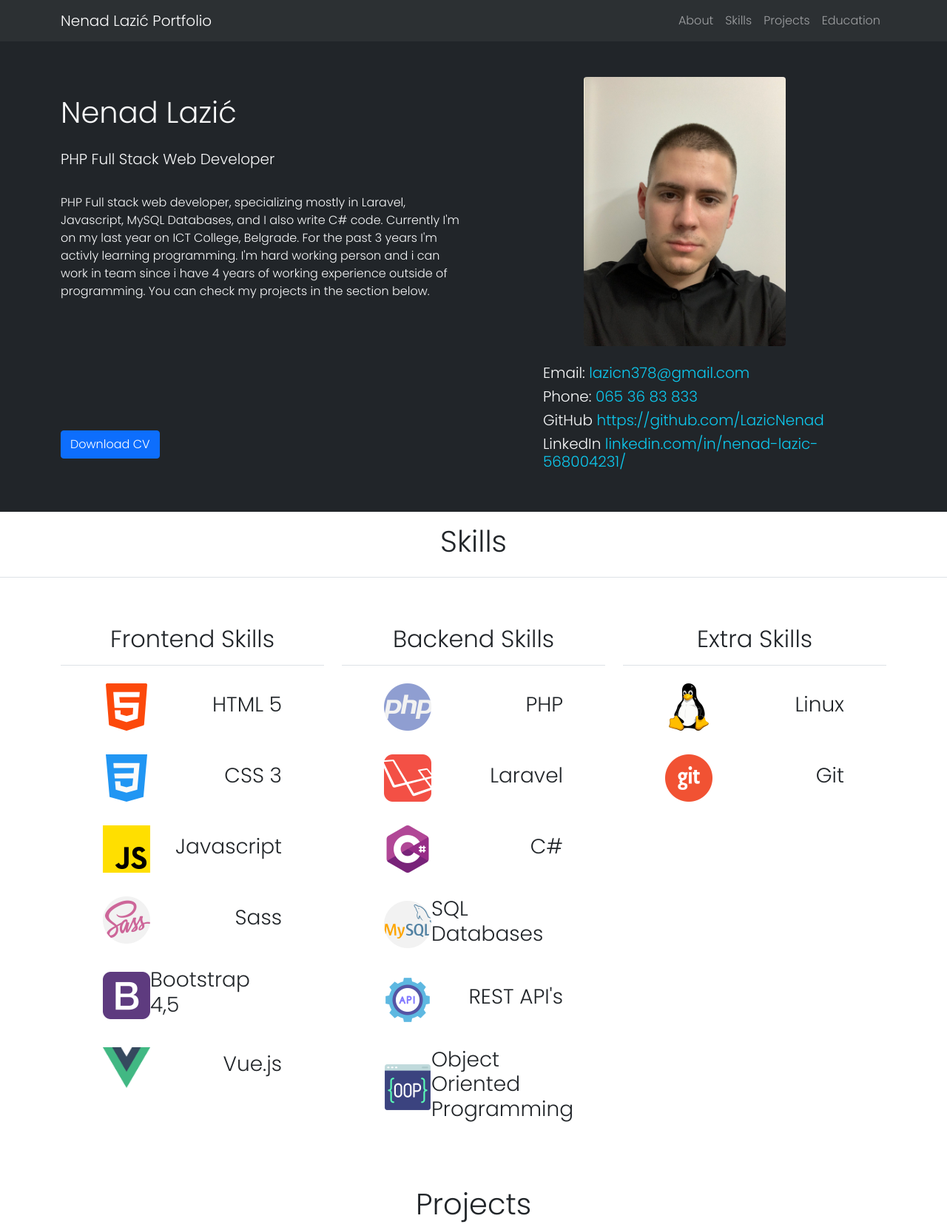
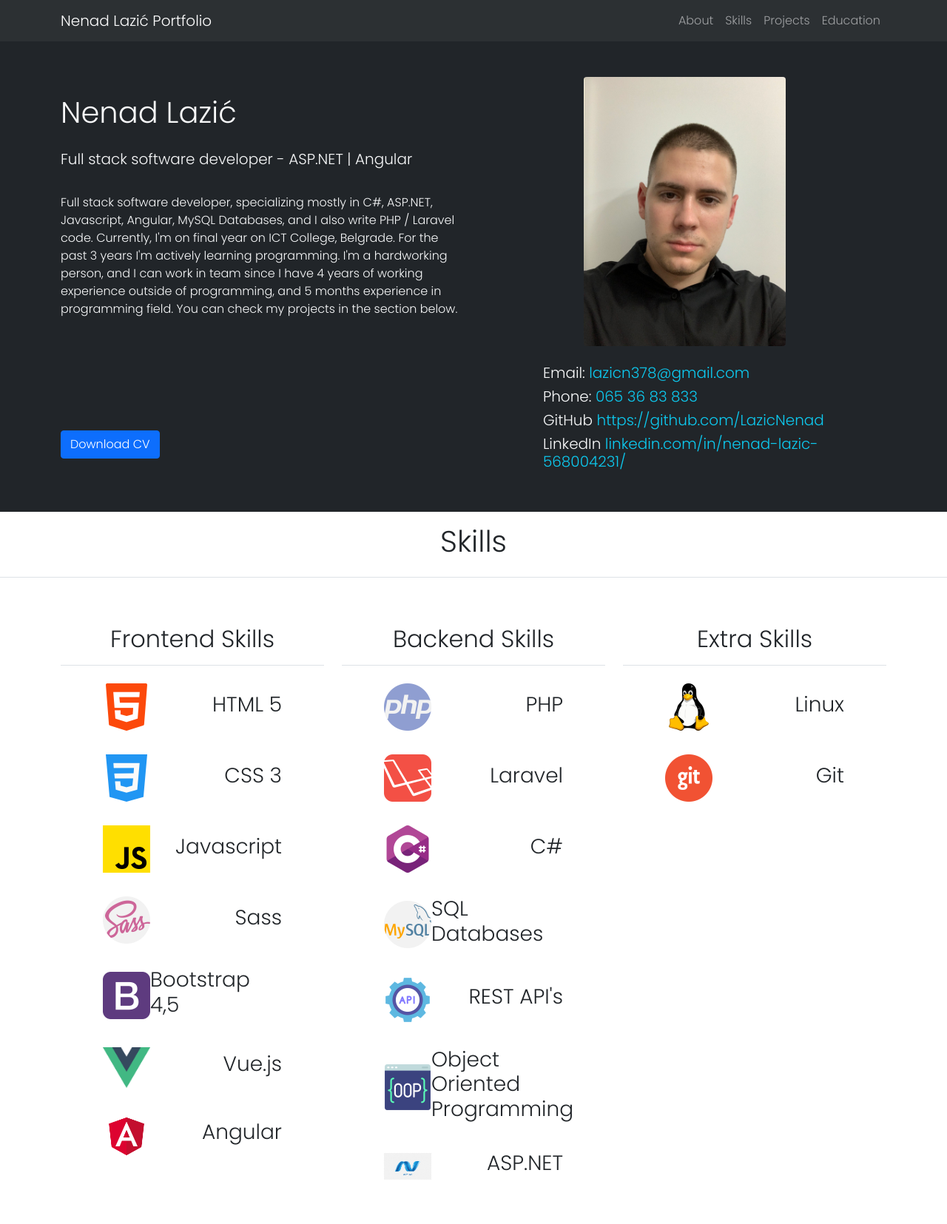
Before and after one commit to LazicNenad/portfolio-website, a plain HTML site: page index.html in a window 1280 px wide. Shown: the top 1655 px of the page at 74% size. Drawn offline with nearby package versions, Linux system fonts and the light colour scheme.

Commit message:
cv updated

```diff
--- a/assets/data/projects.json
+++ b/assets/data/projects.json
@@ -21,6 +21,23 @@
 
    {
       "id": 2,
+      "title": "PerfumeShop API",
+      "image": "../api_project.png",
+      "technologies": [
+         "C#",
+         "ASP.NET Core",
+         "Entity Framework",
+         "Fluent Validation - NuGet Package",
+         "JWT Authorization",
+         ""
+      ],
+      "description": "An API created using Hexagonal architecture or Onion architecture where our main entities doesnt depend on anything. The whole project contains 5 layers. API, Application, Implementation, DataAccess, Domain. Various design patterns were used, for example CQRS Design pattern, SOLID principles, Builder design pattern, and also programming was to an interface not on an implementation. SQL Server was used as a database for this purpose. Code first approach was used using migrations and EntityFrameworkCore with all configurations for database. I also designed whole database structure and relations between entities. ",
+      "linkProject": "https://github.com/LazicNenad/PerfumeShop",
+      "linkGithub": "https://github.com/LazicNenad/PerfumeShop"
+   },
+
+   {
+      "id": 3,
       "title": "Shoe Shop",
       "image": "shoeshop.png",
       "technologies": [
@@ -37,7 +54,7 @@
    },
 
    {
-      "id": 3,
+      "id": 4,
       "title": "Apple Shop",
       "image": "appleshop.png",
       "technologies": [
@@ -56,7 +73,7 @@
    },
 
    {
-      "id": 4,
+      "id": 5,
       "title": "Hotel Pegaz",
       "image": "hotelpreview.png",
       "technologies": [
@@ -74,7 +91,7 @@
    },
 
    {
-      "id": 5,
+      "id": 6,
       "title": "Netflix Landing Page Clone",
       "image": "netflixclone.png",
       "technologies": ["Javascript", "HTML 5", "CSS 3"],
@@ -84,7 +101,7 @@
    },
 
    {
-      "id": 6,
+      "id": 7,
       "title": "OOP and Procedural BookList",
       "image": "booklist.png",
       "technologies": [
@@ -98,7 +115,7 @@
    },
 
    {
-      "id": 7,
+      "id": 8,
       "title": "Number Guesser JS",
       "image": "numberguesser.png",
       "technologies": ["HTML 5", "CSS 3", "Javascript"],
@@ -108,7 +125,7 @@
    },
 
    {
-      "id": 8,
+      "id": 9,
       "title": "weHost static website",
       "image": "wehost.png",
       "technologies": ["HTML 5", "CSS 3"],
@@ -118,7 +135,7 @@
    },
 
    {
-      "id": 9,
+      "id": 10,
       "title": "Central Pancevo",
       "image": "centralpancevo.png",
       "technologies": ["HTML 5", "CSS 3"],
--- a/assets/data/skills.json
+++ b/assets/data/skills.json
@@ -95,5 +95,17 @@
       "name": "Git",
       "imagePath": "git.png",
       "category": "extra"
+   },
+   {
+      "id": 15,
+      "name": "ASP.NET",
+      "imagePath": "asp.png",
+      "category": "back"
+   },
+   {
+      "id": 16,
+      "name": "Angular",
+      "imagePath": "angular.png",
+      "category": "front"
    }
 ]
--- a/index.html
+++ b/index.html
@@ -80,16 +80,16 @@
                   class="col-lg-6 col-sm-12 text-lg-start text-sm-center py-4 d-flex flex-column"
                >
                   <h1>Nenad Lazić</h1>
-                  <p class="py-3 lead">PHP Full Stack Web Developer</p>
+                  <p class="py-3 lead">Full stack software developer - ASP.NET | Angular</p>
 
                   <p>
-                     PHP Full stack web developer, specializing mostly in
-                     Laravel, Javascript, MySQL Databases, and I also write C#
-                     code. Currently I'm on my last year on ICT College,
-                     Belgrade. For the past 3 years I'm activly learning
-                     programming. I'm hard working person and i can work in team
-                     since i have 4 years of working experience outside of
-                     programming. You can check my projects in the section
+                     Full stack software developer, specializing mostly in
+                     C#, ASP.NET, Javascript, Angular, MySQL Databases, and I also write PHP / Laravel
+                     code. Currently, I'm on final year on ICT College,
+                     Belgrade. For the past 3 years I'm actively learning
+                     programming. I'm a hardworking person, and I can work in team
+                     since I have 4 years of working experience outside of
+                     programming, and 5 months experience in programming field. You can check my projects in the section
                      below.
                   </p>
                   <div class="mt-auto">
```
Also changed, not shown: assets/img/angular.png (added), assets/img/api_project.png (added), assets/img/asp.png (added), 1 other file.
